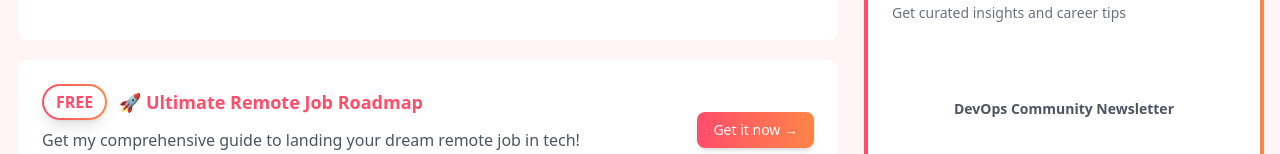
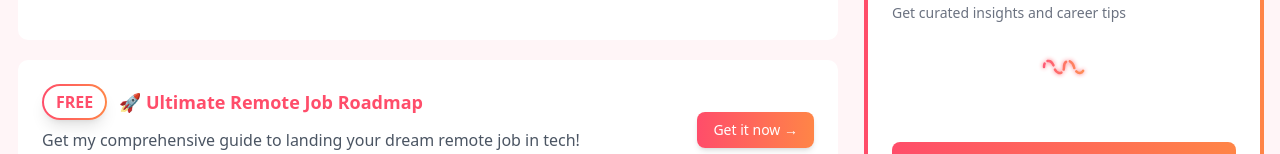
Before and after one commit to rohitg00/devopscommunity-website, a React (Vite) app: page / in a window 1280 px wide. Shown: the part 250-404 px from the top of the page. Built offline with nearby package versions, Linux system fonts and the light colour scheme; no server answers.

Commit message:
newsletter changes

```diff
--- a/src/components/SubstackBanner.tsx
+++ b/src/components/SubstackBanner.tsx
@@ -19,19 +19,21 @@ export function SubstackBanner() {
               Get curated insights and career tips
             </p>
 
-            {/* DevOps Infinity Symbol */}
-            <div className="my-6 hover:scale-105 transition-transform duration-300">
-              <div className="devops-infinity">
-                <svg viewBox="0 0 100 40" width="100%" height="100%">
-                  <path
-                    className="infinity-path"
-                    d="M30,20 C30,12 38,12 40,20 C42,28 50,28 50,20 C50,12 58,12 60,20 C62,28 70,28 70,20"
-                  />
-                </svg>
-              </div>
-              <div className="text-center text-sm text-gray-600 mt-3">
-                <span className="font-semibold">DevOps Community Newsletter</span>
-              </div>
+            {/* Infinity Symbol */}
+            <div className="my-6">
+              <svg className="devops-infinity" viewBox="0 0 100 40">
+                <defs>
+                  <linearGradient id="gradient" x1="0%" y1="0%" x2="100%" y2="0%">
+                    <stop offset="0%" stopColor="#FF4D6A" />
+                    <stop offset="100%" stopColor="#FF8547" />
+                  </linearGradient>
+                </defs>
+                <path
+                  className="infinity-path"
+                  d="M30,20 C30,12 38,12 40,20 C42,28 50,28 50,20 C50,12 58,12 60,20 C62,28 70,28 70,20"
+                  fill="url(#gradient)"
+                />
+              </svg>
             </div>
           </div>
           <a
--- a/src/index.css
+++ b/src/index.css
@@ -37,24 +37,25 @@
 
 /* DevOps Infinity Animation */
 .devops-infinity {
-  width: 100px;
+  width: 120px;
   height: 40px;
   margin: 0 auto;
+  display: block;
 }
 
 .infinity-path {
   fill: none;
   stroke: url(#gradient);
-  stroke-width: 2;
+  stroke-width: 2.5;
   stroke-linecap: round;
-  filter: drop-shadow(0 0 2px #FF4D6A);
-  animation: moveParticles 4s linear infinite, glowEffect 2s ease-in-out infinite;
-  stroke-dasharray: 10, 5;
+  filter: drop-shadow(0 0 3px #FF4D6A);
+  animation: moveParticles 3s linear infinite, glowEffect 2s ease-in-out infinite;
+  stroke-dasharray: 8, 4;
 }
 
 @keyframes moveParticles {
   from {
-    stroke-dashoffset: 60;
+    stroke-dashoffset: 48;
   }
   to {
     stroke-dashoffset: 0;
@@ -64,7 +65,7 @@
 @keyframes glowEffect {
   0%, 100% {
     filter: drop-shadow(0 0 2px #FF4D6A);
-    opacity: 0.8;
+    opacity: 0.9;
   }
   50% {
     filter: drop-shadow(0 0 4px #FF8547);
```
